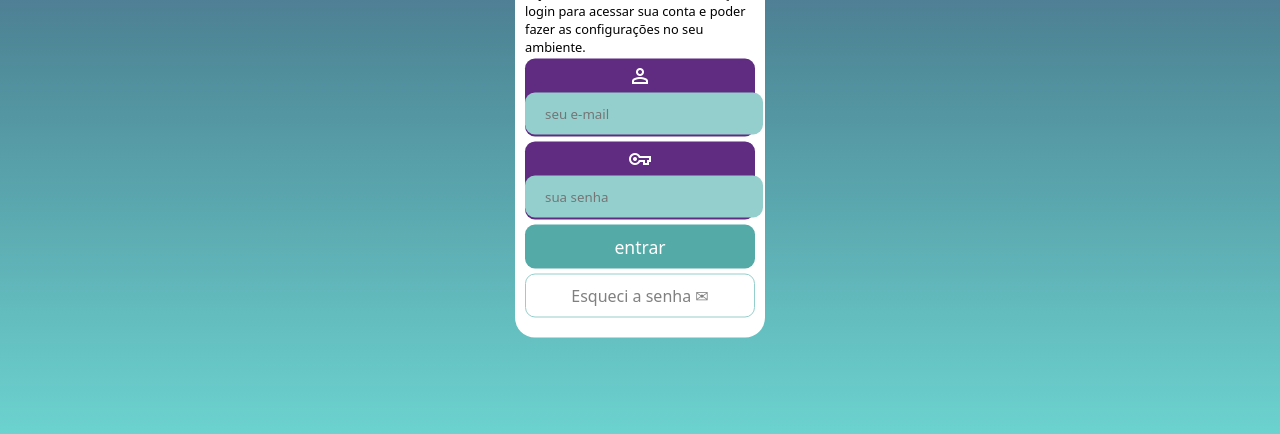
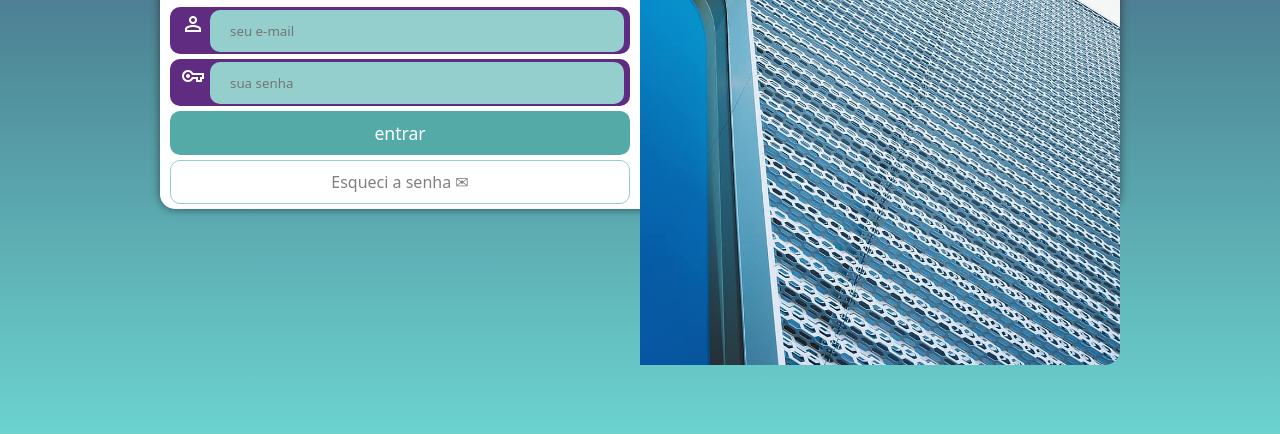
Before and after one commit to viniciosbatista/formulario, a plain HTML site: page index.html in a window 1280 px wide. Shown: the part 366-800 px from the top of the page. Drawn offline with nearby package versions, Linux system fonts and the light colour scheme.

Commit message:
up
finalizado

```diff
--- a/estilos/mideas-queries.css
+++ b/estilos/mideas-queries.css
@@ -7,7 +7,8 @@ main{
 }
 #login{
     width: 80vw;
-
+    box-shadow:0px 0px 10px rgba(0, 0, 0, 0.522) ;
+    border-radius: 10px;
 }
 #formulario{
     float:right ;
@@ -17,14 +18,51 @@ main{
 #imagem{
     float: left;
     width: 30%;
-
+    height: 54.5vh;
     border-radius: 10px 0px 0px 10px ;
 }
+.email-senha{
+    width: 90%;
+}
+}
 
-}
-/* notebook */
+
+
+
+
+
+/* notebook - tv*/
 @media screen and (min-width: 992px){
     main{
         background-image: linear-gradient(to bottom ,#5F2C82,#4E8797,#6CD3CF);
      }
+     #login{
+        width: 75vw;
+        box-shadow:0px 0px 10px rgba(0, 0, 0, 0.522) ;
+        border-radius: 15px;
+        height: 350px;
+    }
+    #formulario{
+        float:left ;
+        width: 50%;
+        height: 100%;
+        border-radius: 15px 0px 0px 15px;
+    }
+    #imagem{
+        float: right;
+        width: 50%;
+        height: 63.3vh;
+        border-radius: 0px 15px 15px 0px;
+        background-position:bottom center;
+    }
+    .email-senha{
+        width: 90%;
+    }
+    h1{
+        font-size: 2em;
+    }
+    p{
+        margin-bottom: 10px;
+        font-size: 1.1em;
+    }
 }
--- a/estilos/style.css
+++ b/estilos/style.css
@@ -65,6 +65,7 @@ p{
     background-color: var(--bg-body);
     border-radius: 10px;
     margin-bottom: 5px;
+
 }
 .email-senha{
     background-color: var(--bg-input);
```
